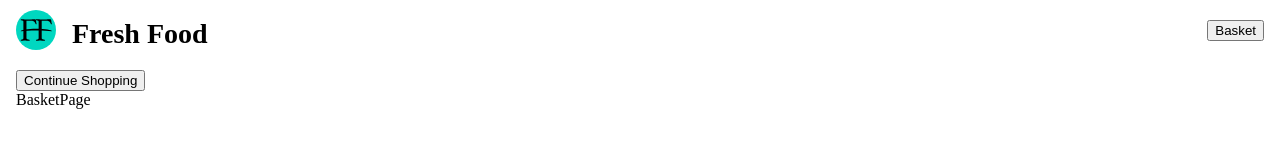
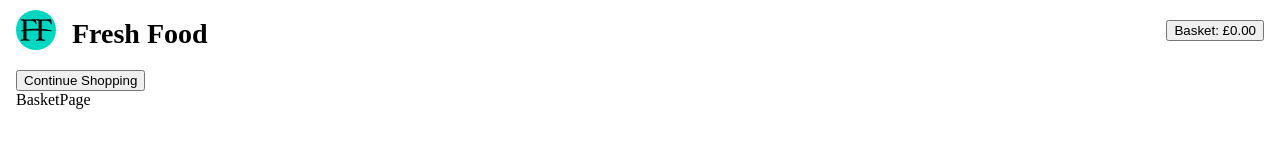
Before and after one commit to timto7/fresh-foods, a React (Vite) app: page /basket in a window 1280 px wide. Shown: the top 160 px of the page. Built offline with nearby package versions, Linux system fonts and the light colour scheme.

Commit message:
Add basket button

```diff
--- /dev/null
+++ b/src/components/BasketButton.tsx
@@ -0,0 +1,24 @@
+import { Link } from 'react-router-dom';
+
+import useBasketStore from '../stores/basket-store';
+import Button from './Button';
+
+const BasketButton = () => {
+  const basket = useBasketStore((state) => state.basket);
+
+  const totalCost = basket
+    .reduce(
+      (accumulator, basketItem) =>
+        accumulator + basketItem.product.price * basketItem.quantity,
+      0
+    )
+    .toFixed(2);
+
+  return (
+    <Link to="/basket">
+      <Button>Basket: £{totalCost}</Button>
+    </Link>
+  );
+};
+
+export default BasketButton;
--- a/src/routing/heading/Header.tsx
+++ b/src/routing/heading/Header.tsx
@@ -2,7 +2,7 @@ import { Link } from 'react-router-dom';
 
 import logo from '../../assets/FF-Icon.svg';
 import Content from '../../components/Content';
-import Button from '../../components/Button';
+import BasketButton from '../../components/BasketButton';
 
 const Header = () => {
   return (
@@ -47,9 +47,7 @@ const Header = () => {
               </Link>
             </div>
             <div>
-              <Link to="/basket">
-                <Button>Basket</Button>
-              </Link>
+              <BasketButton />
             </div>
           </div>
         </Content>
```
